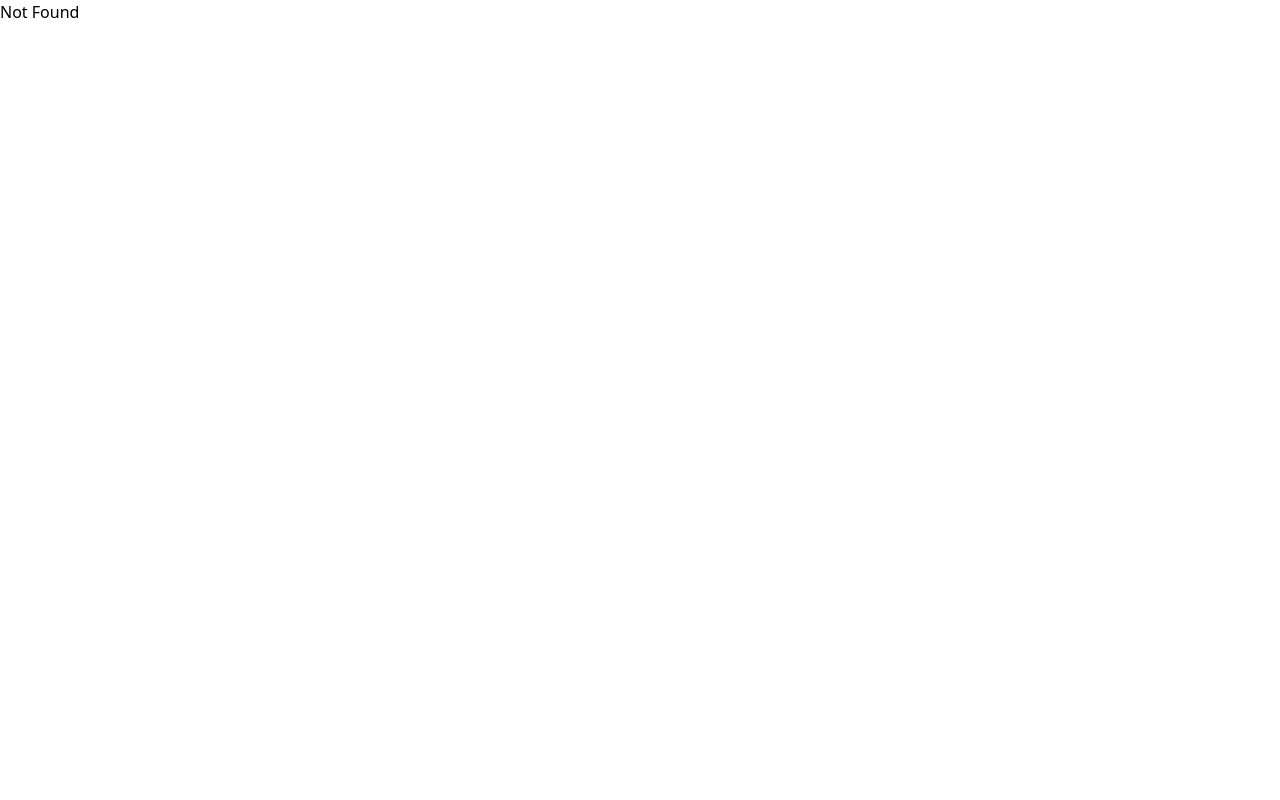
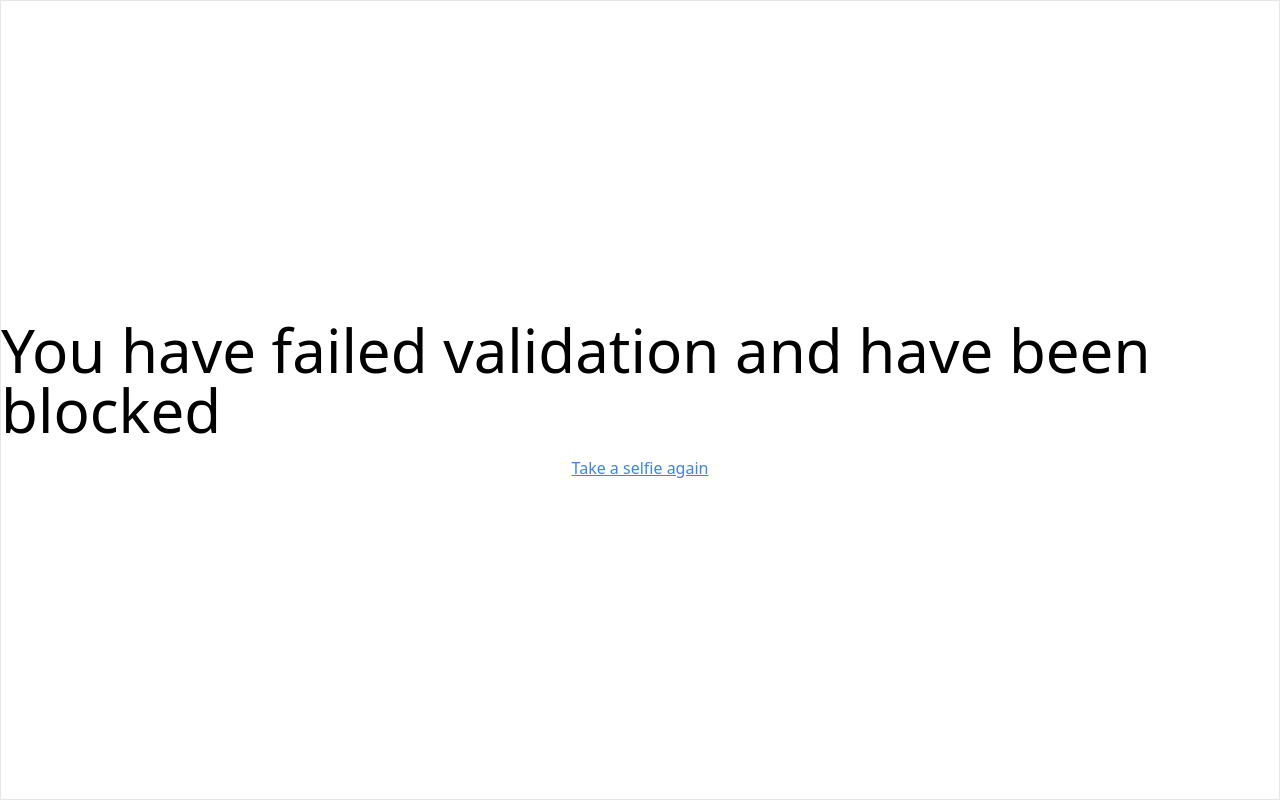
Before and after one commit to xtagz1/CAPTCHA-TEST, a React (Vite) app: page /error in a window 1280 px wide. Built offline with nearby package versions, Linux system fonts and the light colour scheme.

Commit message:
feat: add error and success page

```diff
--- a/src/components/captcha/ActionContainer.tsx
+++ b/src/components/captcha/ActionContainer.tsx
@@ -26,16 +26,23 @@ export default function ActionContainer() {
 
   const handleValidationSuccess = () => {
     updateSelectedShapeIndices([])
-    navigate('/')
+    navigate('/asd');  //random for not found
+    setTimeout(() => {
+      navigate('/pass');
+    }, 150);
   };
 
   const handleValidationError = () => {
     generateAndUpdateIndices()
     generateCommands()
     updateSelectedShapeIndices([])
-    if(attempts <= 0 ){
-      navigate('/')
-    };
+    if (attempts <= 0) {
+      navigate('/asd');
+      setTimeout(() => {
+        navigate('/error');
+      }, 150);
+    }
+
   };
 
 
--- a/src/components/captcha/MainBoxLayout.tsx
+++ b/src/components/captcha/MainBoxLayout.tsx
@@ -24,11 +24,11 @@ export default function MainBoxLayout() {
             <button
                 disabled={locationIsHome}
                 onClick={handleClick}
-                className={`self-end mr-8 underline cursor-pointer ${
-                    locationIsHome ? 'text-gray-400 cursor-not-allowed' : 'text-blue-400'
+                className={`self-end mr-8 underline  ${
+                    locationIsHome ? 'text-gray-400 ' : 'text-blue-400 cursor-pointer'
                 }`}
                 >
-                Back to home
+                Take a selfie again
                 </button>
         </div>
     );
--- a/src/components/common/Sweetalert.tsx
+++ b/src/components/common/Sweetalert.tsx
@@ -15,7 +15,6 @@ const useSweetAlert = () => {
             onError: () => void = () => {}
         ) => {
             // Determine the button text based on the icon and attempts
-            const buttonText = icon === 'success' ? 'Back to home' : (attempts === 0 ? 'Back to home' : 'Ok');
 
             return Swal.fire({
                 position: 'top',
@@ -23,7 +22,7 @@ const useSweetAlert = () => {
                 title,
                 text,
                 showConfirmButton: true,
-                confirmButtonText: buttonText,
+                confirmButtonText: 'ok',
                 allowOutsideClick: false,
             }).then((result) => {
                 if (result.isConfirmed) {
--- a/src/hooks/UseShapeValidation.ts
+++ b/src/hooks/UseShapeValidation.ts
@@ -28,7 +28,6 @@ const useShapeValidation: UseShapeValidation = ( ) => {
 
                 return allElementsSelected;
             } else {
-                console.log('No matching shape found.');
                 return false;
             }
             }
--- /dev/null
+++ b/src/pages/error/ValidationError.tsx
@@ -0,0 +1,18 @@
+import { useNavigate } from "react-router-dom"
+
+
+export default function ValidationError() {
+
+    const navigate = useNavigate()
+
+    const handleClick = () => {
+        navigate('/')
+    }
+
+  return (
+    <div className="border h-[100dvh] flex flex-col  gap-4 justify-center items-center">
+        <div className="text-6xl">You have failed validation and have been blocked</div>
+        <div className="text-blue-500 underline cursor-pointer" onClick={handleClick}>Take a selfie again</div>
+    </div>
+  )
+}
--- /dev/null
+++ b/src/pages/not-found/NotFound.tsx
@@ -0,0 +1,16 @@
+import { useNavigate } from "react-router-dom"
+
+
+export default function NotFound() {
+  const navigate = useNavigate()
+
+  const handleClick = () => {
+    navigate('/')
+  }
+  return (
+    <div className="h-[100dvh] flex flex-col justify-center items-center">
+        <div className="text-2xl">Not Found</div>
+        <div onClick={handleClick} className="underline text-blue-500 cursor-pointer">Back to home</div>
+    </div>
+  )
+}
--- a/src/pages/pass/ValidationPass.tsx
+++ b/src/pages/validation-success/ValidationSucess.tsx
@@ -1,7 +1,7 @@
 import { useNavigate } from "react-router-dom"
 
 
-export default function ValidationPass() {
+export default function ValidationSucess() {
 
     const navigate = useNavigate()
 
@@ -11,8 +11,8 @@ export default function ValidationPass() {
 
   return (
     <div className="border h-[100dvh] flex flex-col  gap-4 justify-center items-center">
-        <div className="text-6xl">Validation Passed</div>
-        <div className="text-blue-500 underline cursor-pointer" onClick={handleClick}>Back to home</div>
+        <div className="text-6xl">You passed the validation </div>
+        <div className="text-blue-500 underline cursor-pointer" onClick={handleClick}>Take a selfie again</div>
     </div>
   )
 }
--- a/src/routes/Router.tsx
+++ b/src/routes/Router.tsx
@@ -1,8 +1,10 @@
 import HomeIndex from "@/pages/home/HomeIndex";
 import HomeRootLayout from "@/pages/home/HomeRootLayout";
-import ValidationPass from "@/pages/pass/ValidationPass";
+import ValidationError from "@/pages/error/ValidationError";
 import ValidationPage from "@/pages/validation/ValidationPage";
 import { createBrowserRouter } from "react-router-dom";
+import NotFound from "@/pages/not-found/NotFound";
+import ValidationSucess from "@/pages/validation-success/ValidationSucess";
 
 
 export const Router = createBrowserRouter([
@@ -22,12 +24,19 @@ export const Router = createBrowserRouter([
 	{
 		path: "/pass",
 		element: (
-			<ValidationPass />
+			<ValidationSucess/>
+		),
+	},
+	{
+		path: "/error",
+		element: (
+			<ValidationError />
 		),
 	},
     {
 		path: "*",
-		element: <div>Not Found</div>,
+		element: (
+			<NotFound/>
+		),
 	}
-
 ])
--- a/src/stores/boxStore.ts
+++ b/src/stores/boxStore.ts
@@ -17,7 +17,6 @@ export const useBoxStore = create<BoxStore>()(
     (set) => ({
       box: { top: 0, left: 0 },
       update: (box: Box) => {
-        console.log("Updating box state:", box);
         set({ box });
       },
     }),
```
